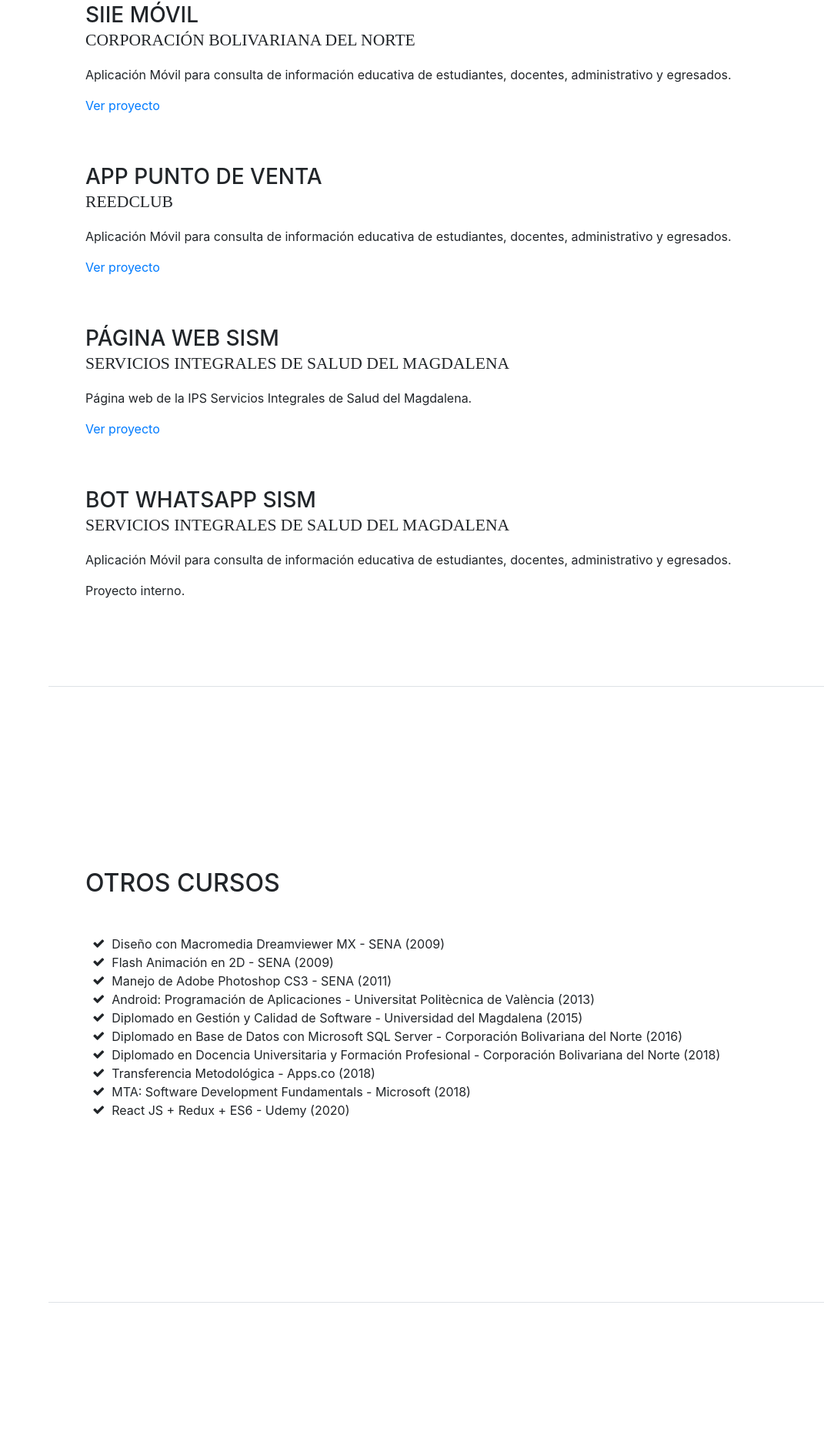
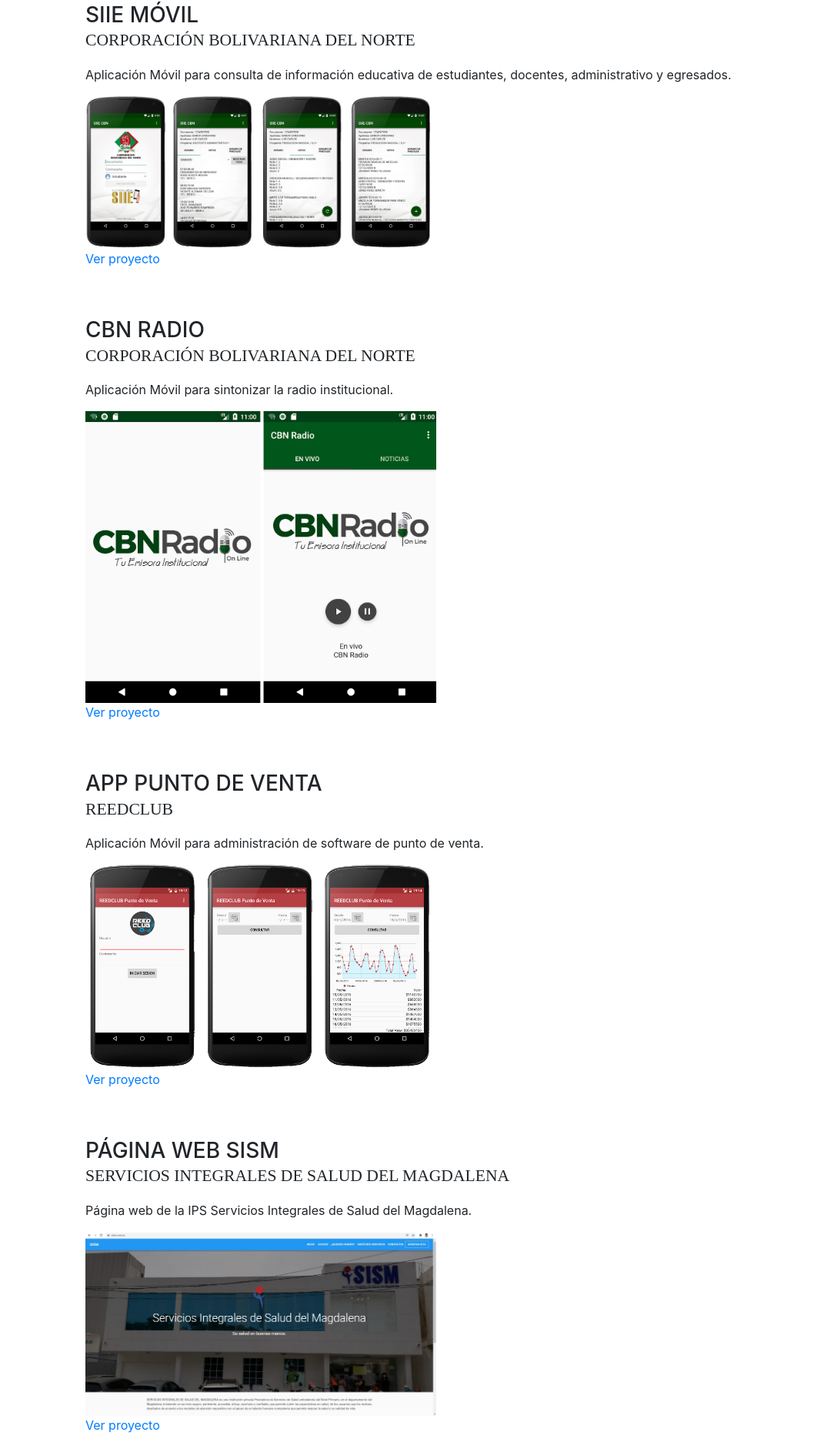
Before and after one commit to ingluisgarcia/CvCy, a website with bundled scripts: page index.html in a window 1280 px wide. Shown: the part 5137-7019 px from the top of the page at 77% size, without its empty margins (209-1280 px from the left). Built offline with nearby package versions, Linux system fonts and the light colour scheme; a web font is replaced by a local one.

Commit message:
Se agregan imagenes de los proyectos realizados en el portfolio. Se agregan proyectos faltantes

```diff
--- a/index.html
+++ b/index.html
@@ -358,6 +358,17 @@
             <h3 class="mb-0">SIIE Móvil</h3>
             <div class="subheading mb-3">Corporación Bolivariana del Norte</div>
             <p>Aplicación Móvil para consulta de información educativa de estudiantes, docentes, administrativo y egresados.</p>
+            <div><img src="img/siie.jpg" style="width: 50%; height: 50%"/></div>
+            <p><a href="https://play.google.com/store/apps/details?id=cbn.cda.siie">Ver proyecto</a></p>
+          </div>
+        </div>
+
+        <div class="resume-item d-flex flex-column flex-md-row mb-5">
+          <div class="resume-content mr-auto">
+            <h3 class="mb-0">CBN Radio</h3>
+            <div class="subheading mb-3">Corporación Bolivariana del Norte</div>
+            <p>Aplicación Móvil para sintonizar la radio institucional.</p>
+            <div><img src="img/cbnradio.jpg" style="width: 50%; height: 50%"/></div>
             <p><a href="https://play.google.com/store/apps/details?id=cbn.cda.siie">Ver proyecto</a></p>
           </div>
         </div>
@@ -366,7 +377,8 @@
           <div class="resume-content mr-auto">
             <h3 class="mb-0">App Punto de Venta</h3>
             <div class="subheading mb-3">REEDCLUB</div>
-            <p>Aplicación Móvil para consulta de información educativa de estudiantes, docentes, administrativo y egresados.</p>
+            <p>Aplicación Móvil para administración de software de punto de venta.</p>
+            <div><img src="img/reedclub.jpg" style="width: 50%; height: 50%"/></div>
             <p><a href="https://play.google.com/store/apps/details?id=com.reedclub.puntodeventa">Ver proyecto</a></p>
           </div>
         </div>
@@ -376,6 +388,7 @@
             <h3 class="mb-0">Página web SISM</h3>
             <div class="subheading mb-3">Servicios Integrales de Salud del Magdalena</div>
             <p>Página web de la IPS Servicios Integrales de Salud del Magdalena.</p>
+            <div><img src="img/sism.jpg" style="width: 50%; height: 50%"/></div>
             <p><a href="http://www.sism.com.co">Ver proyecto</a></p>
           </div>
         </div>
@@ -385,8 +398,18 @@
           <div class="resume-content mr-auto">
             <h3 class="mb-0">Bot WhatsApp SISM</h3>
             <div class="subheading mb-3">Servicios Integrales de Salud del Magdalena</div>
-            <p>Aplicación Móvil para consulta de información educativa de estudiantes, docentes, administrativo y egresados.</p>
-            <p>Proyecto interno.</p>
+            <p>Bot creado con librería libre en NodeJS para solicitud de citas medicas vía WhatsApp.</p>
+            <div><img src="img/dora.jpg" style="width: 50%; height: 50%"/></div>
+            <p>Proyecto en desarrollo.</p>
+          </div>
+        </div>
+
+        <div class="resume-item d-flex flex-column flex-md-row mb-5">
+          <div class="resume-content mr-auto">
+            <h3 class="mb-0">Central telefónica virtual por VoIP</h3>
+            <div class="subheading mb-3">Servicios Integrales de Salud del Magdalena</div>
+            <p>Central telefónica virtual creada con framework Asterisk para la comunicación interna de los administrativos.</p>
+            <p>Proyecto de uso interno.</p>
           </div>
         </div>
       </div>
```
Also changed, not shown: img/cbnradio.jpg (added), img/dora.jpg (added), img/reedclub.jpg (added), img/siie.jpg (added), img/sism.jpg (added).
